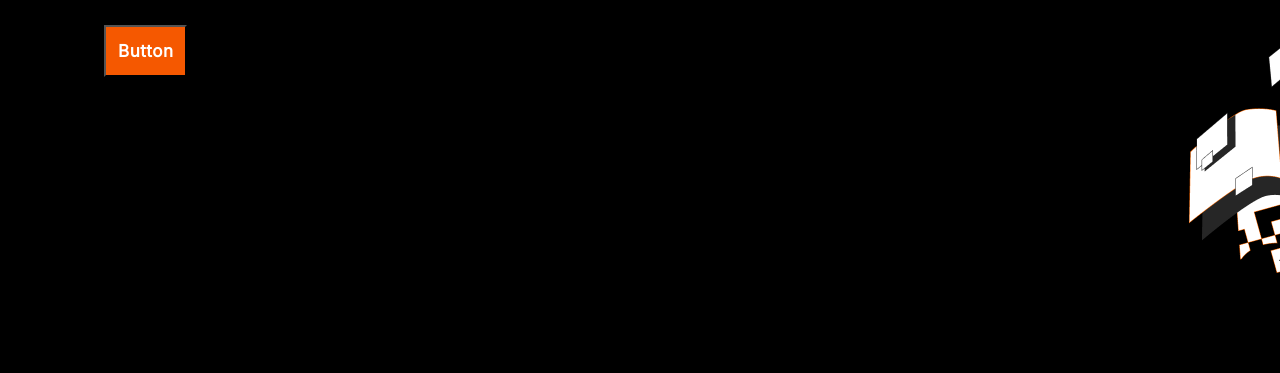
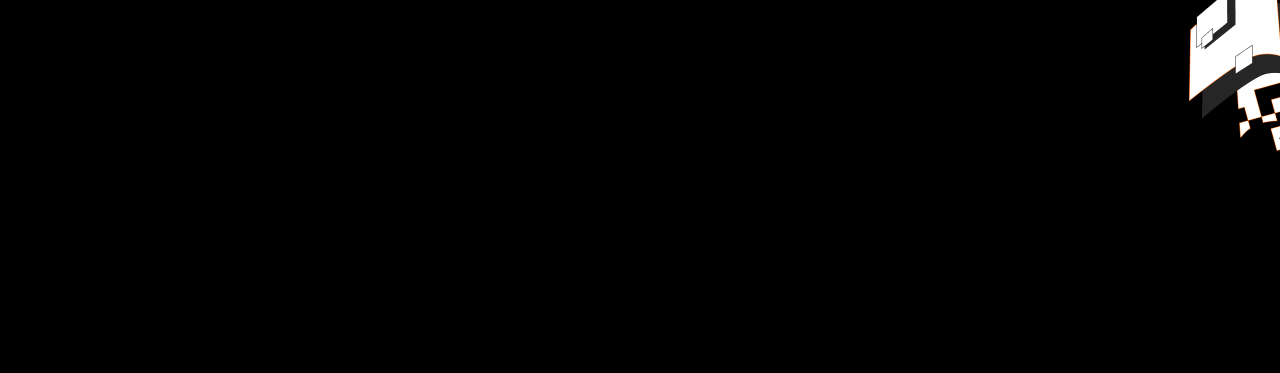
Before and after one commit to enmanuelbayen/Portfolio, a website: page index.html in a window 1280 px wide. Shown: the part 587-960 px from the top of the page. After the commit the page ends 828 px from the top, so only its background shows below. Drawn offline with Linux system fonts and the light colour scheme.

Commit message:
quick fix

```diff
--- a/index.html
+++ b/index.html
@@ -32,7 +32,7 @@
         <li><a href="#"><img id="medium" class="social-icons" src="./capM.png" alt="Medium-icon"></a></li>
     </ul>
 
-    <button class="button">Button</button>
+    <!-- <button class="button">Button</button>           -->
 </main>
 </body>
 </html>
```
Also changed, not shown: README.md.
